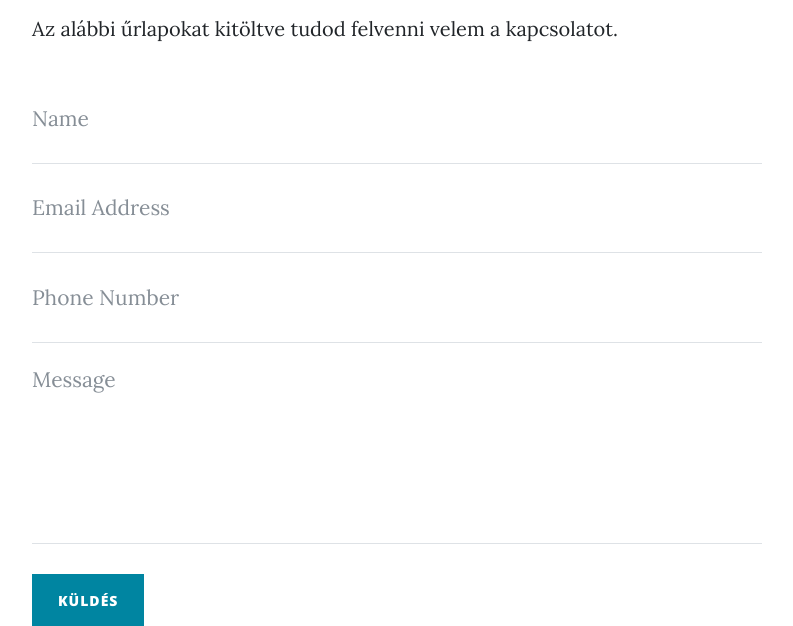
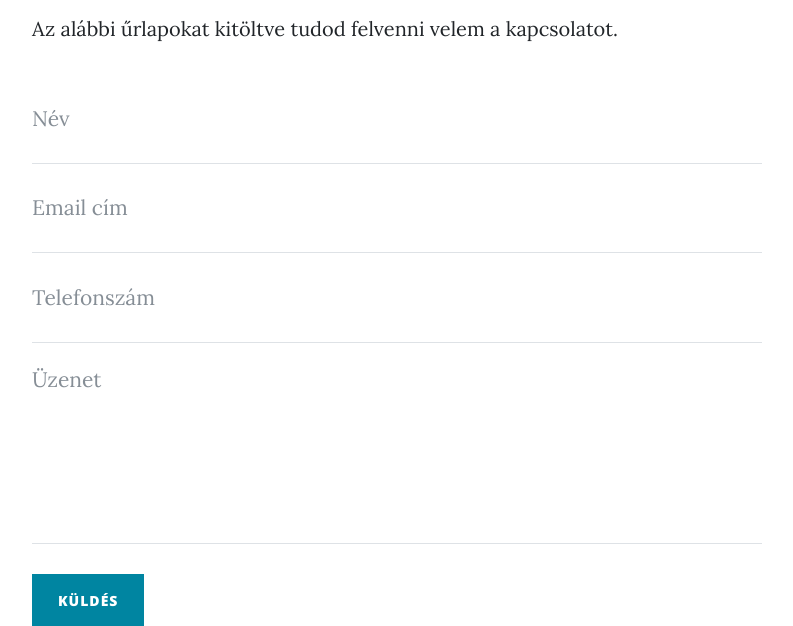
Before and after one commit to szilveszter94/blog-end, a Flask app: page /contact in a window 1280 px wide. Shown: the part 694-1320 px from the top of the page, without its empty margins (243-1036 px from the left). Run offline with Flask 2, Linux system fonts and the light colour scheme; some libraries are stand-ins or nearby versions.

Commit message:
Update contact.html
commit

```diff
--- a/templates/contact.html
+++ b/templates/contact.html
@@ -33,29 +33,29 @@
         <form name="sentMessage" id="contactForm" action="/contact" method="post" novalidate>
           <div class="control-group">
             <div class="form-group floating-label-form-group controls">
-              <label for="name">Név</label>
-              <input type="text" name="name" class="form-control" placeholder="Name" id="name" required data-validation-required-message="teljes név">
+              <label for="name">name</label>
+              <input type="text" name="name" class="form-control" placeholder="Név" id="name" required data-validation-required-message="teljes név">
               <p class="help-block text-danger"></p>
             </div>
           </div>
           <div class="control-group">
             <div class="form-group floating-label-form-group controls">
-              <label for="email">Email cím</label>
-              <input type="email" class="form-control" placeholder="Email Address" name="email" id="email" required data-validation-required-message="e-mail cím">
+              <label for="email">email</label>
+              <input type="email" class="form-control" placeholder="Email cím" name="email" id="email" required data-validation-required-message="e-mail cím">
               <p class="help-block text-danger"></p>
             </div>
           </div>
           <div class="control-group">
             <div class="form-group col-xs-12 floating-label-form-group controls">
-              <label for="phone">Telefonszám</label>
-              <input type="tel" class="form-control" placeholder="Phone Number" name="phone" id="phone" required data-validation-required-message="telefonszám">
+              <label for="phone">phone</label>
+              <input type="tel" class="form-control" placeholder="Telefonszám" name="phone" id="phone" required data-validation-required-message="telefonszám">
               <p class="help-block text-danger"></p>
             </div>
           </div>
           <div class="control-group">
             <div class="form-group floating-label-form-group controls">
-              <label for="message">Üzenet</label>
-              <textarea rows="5" class="form-control" placeholder="Message" name="message" id="message" required data-validation-required-message="üzenet"></textarea>
+              <label for="message">message</label>
+              <textarea rows="5" class="form-control" placeholder="Üzenet" name="message" id="message" required data-validation-required-message="üzenet"></textarea>
               <p class="help-block text-danger"></p>
             </div>
           </div>
```
